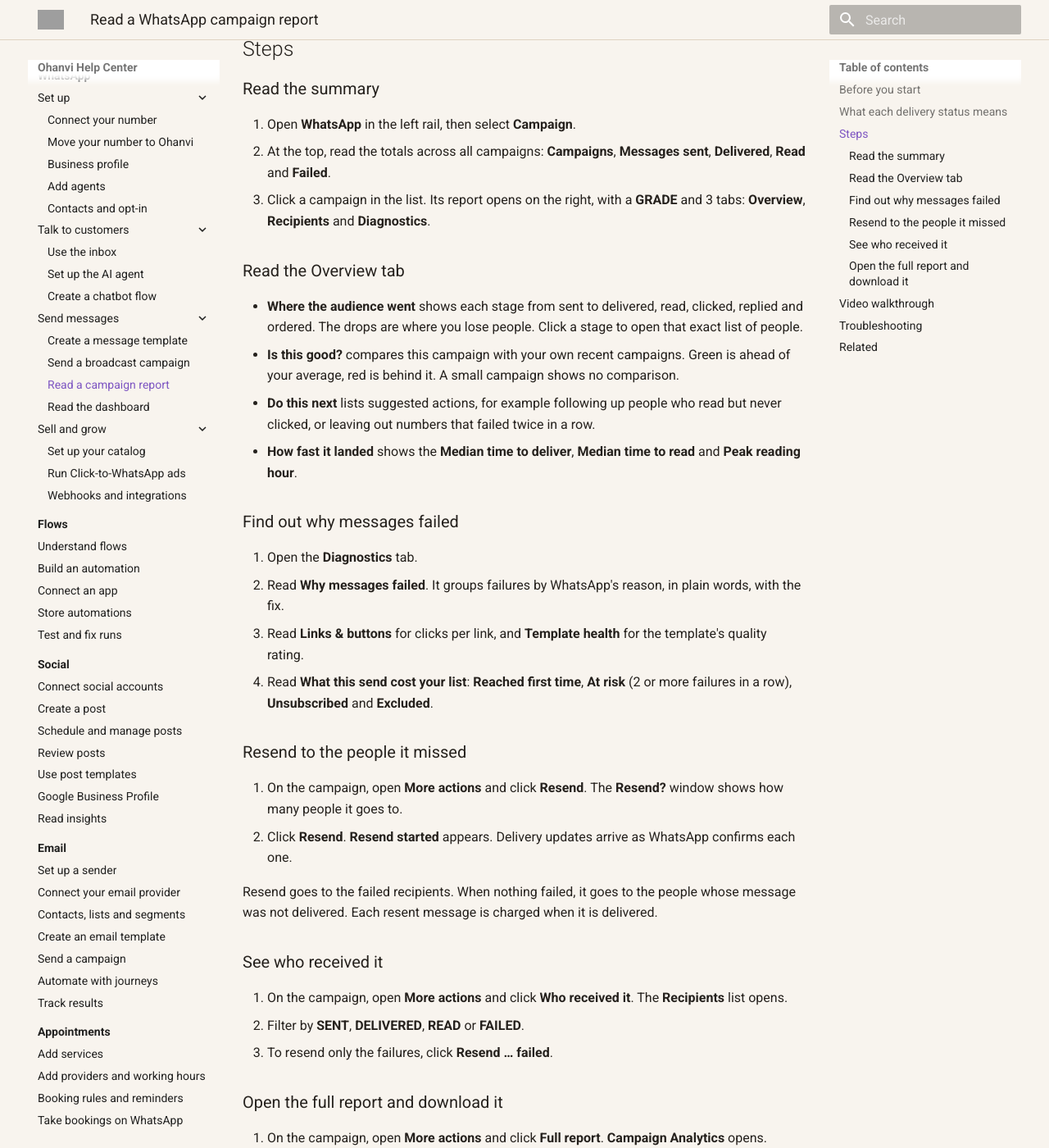
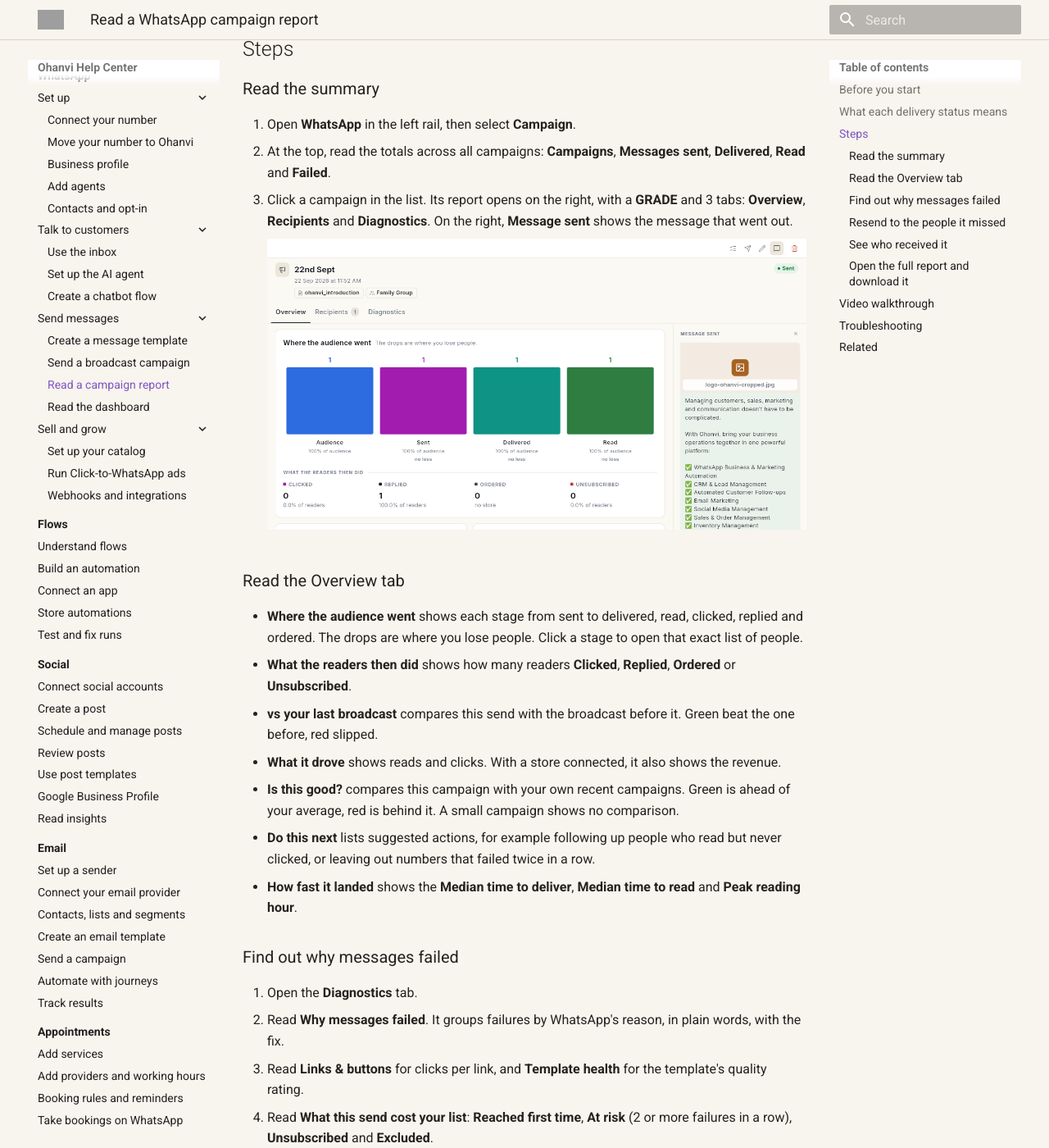
Before and after one commit to Ohanvi/ohanvi.github.io, an MkDocs documentation site: the page built from docs/whatsapp/read-campaign-report.md, in a window 1280 px wide and 1400 px high, scrolled down 965 px. Shown: the whole window at 82% size. Built offline with MkDocs 1.6.1 and Material for MkDocs 9.7.7, drawn with Linux system fonts in a browser that asks for light colours; some of the changed text lies outside the part shown; grey boxes are pictures that could not be loaded.

Commit message:
docs(whatsapp): add 8 more screenshots from the 27 Sep test run
Dashboard: Broadcasts table and the New broadcast dialog. Business
Profile: filled address, email, category and website. Contacts:
selection bar and Add to contact group. Broadcast: template picker and
the @ attribute list. Campaign report: the report pane; Overview now
names What the readers then did, vs your last broadcast and What it
drove, as seen on screen. Done items removed from the notes.

Co-Authored-By: Claude Opus 5.5 (1M context) <noreply@anthropic.com>

```diff
--- a/docs/whatsapp/read-campaign-report.md
+++ b/docs/whatsapp/read-campaign-report.md
@@ -32,11 +32,16 @@ Figures fill in as WhatsApp confirms each message, so a campaign sent a minute a
 
 1. Open **WhatsApp** in the left rail, then select **Campaign**.
 2. At the top, read the totals across all campaigns: **Campaigns**, **Messages sent**, **Delivered**, **Read** and **Failed**.
-3. Click a campaign in the list. Its report opens on the right, with a **GRADE** and 3 tabs: **Overview**, **Recipients** and **Diagnostics**.
+3. Click a campaign in the list. Its report opens on the right, with a **GRADE** and 3 tabs: **Overview**, **Recipients** and **Diagnostics**. On the right, **Message sent** shows the message that went out.
+
+    ![Campaign report with the Overview, Recipients and Diagnostics tabs, Where the audience went, and Message sent](../assets/screenshots/whatsapp-campaign-report-1-report.png)
 
 ### Read the Overview tab
 
 - **Where the audience went** shows each stage from sent to delivered, read, clicked, replied and ordered. The drops are where you lose people. Click a stage to open that exact list of people.
+- **What the readers then did** shows how many readers **Clicked**, **Replied**, **Ordered** or **Unsubscribed**.
+- **vs your last broadcast** compares this send with the broadcast before it. Green beat the one before, red slipped.
+- **What it drove** shows reads and clicks. With a store connected, it also shows the revenue.
 - **Is this good?** compares this campaign with your own recent campaigns. Green is ahead of your average, red is behind it. A small campaign shows no comparison.
 - **Do this next** lists suggested actions, for example following up people who read but never clicked, or leaving out numbers that failed twice in a row.
 - **How fast it landed** shows the **Median time to deliver**, **Median time to read** and **Peak reading hour**.
```
Also changed, not shown: other parts of docs/whatsapp/read-campaign-report.md (+0 -1 lines), docs/whatsapp/manage-whatsapp-contacts.md (+9 -1 lines), docs/whatsapp/send-broadcast-campaign.md (+6 -0 lines), docs/whatsapp/whatsapp-business-profile.md (+2 -3 lines), docs/whatsapp/whatsapp-dashboard.md (+5 -3 lines), docs/assets/screenshots/whatsapp-broadcast-2-choose-template.png (added), docs/assets/screenshots/whatsapp-broadcast-3-attributes.png (added), docs/assets/screenshots/whatsapp-business-profile-2-details.png (added), docs/assets/screenshots/whatsapp-campaign-report-1-report.png (added), docs/assets/screenshots/whatsapp-contacts-5-selection-bar.png (added), docs/assets/screenshots/whatsapp-contacts-6-add-to-group.png (added), docs/assets/screenshots/whatsapp-dashboard-4-broadcasts.png (added), docs/assets/screenshots/whatsapp-dashboard-5-new-broadcast.png (added).
